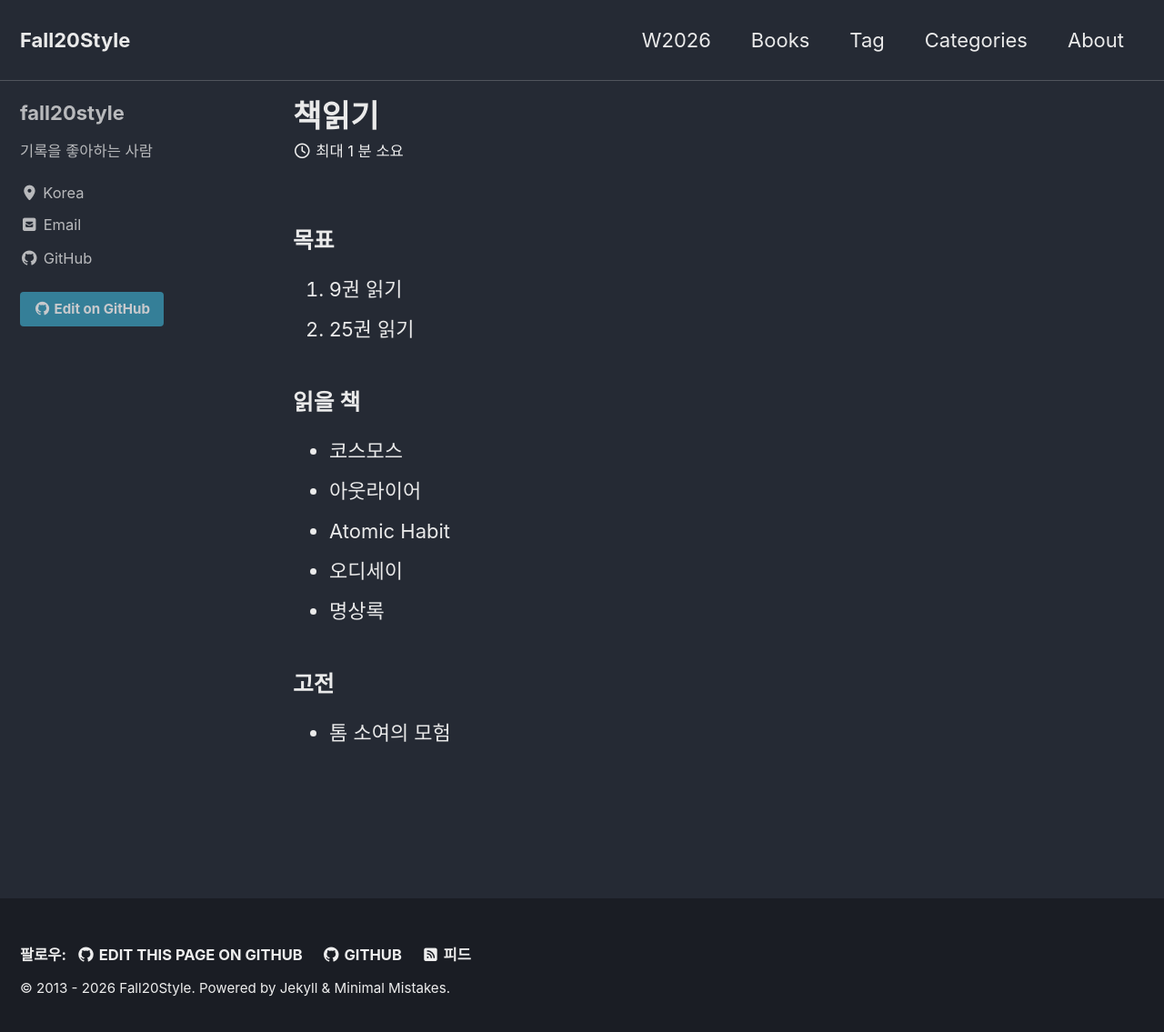
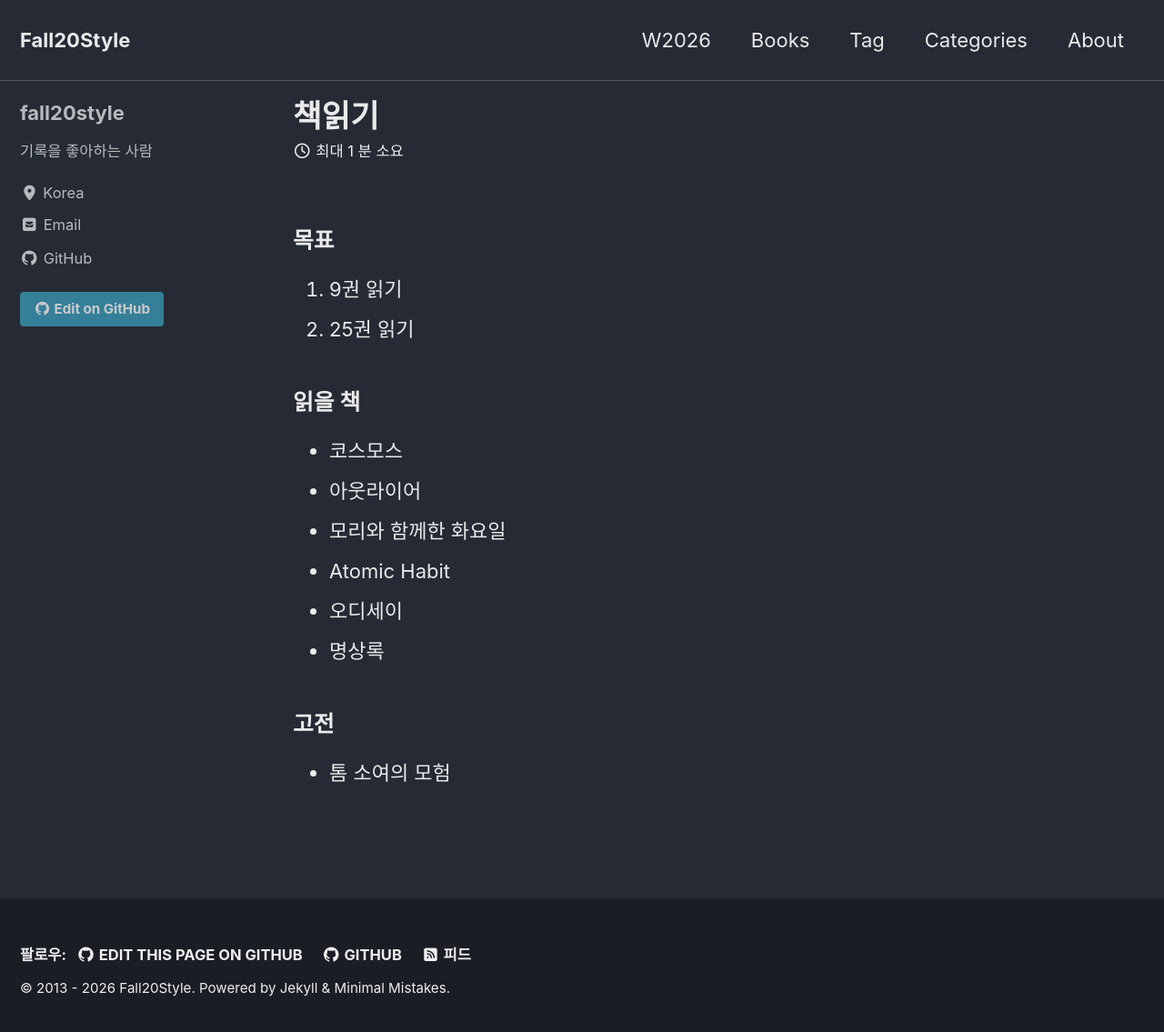
Before and after one commit to fall20style/fall20style.github.io, a Jekyll site: the page built from books.md, in a window 1280 px wide and 1143 px high. Shown: the top 1135 px of the window at 91% size. Built offline with Jekyll 4.4.1, drawn with Linux system fonts in a browser that asks for light colours; cached includes are drawn as plain includes.

Commit message:
Update books.md

```diff
--- a/books.md
+++ b/books.md
@@ -15,9 +15,11 @@ read_time: true
 
 - 코스모스
 - 아웃라이어
+- 모리와 함께한 화요일
 - Atomic Habit
 - 오디세이
 - 명상록
 
+
 ### 고전
 - 톰 소여의 모험
```
